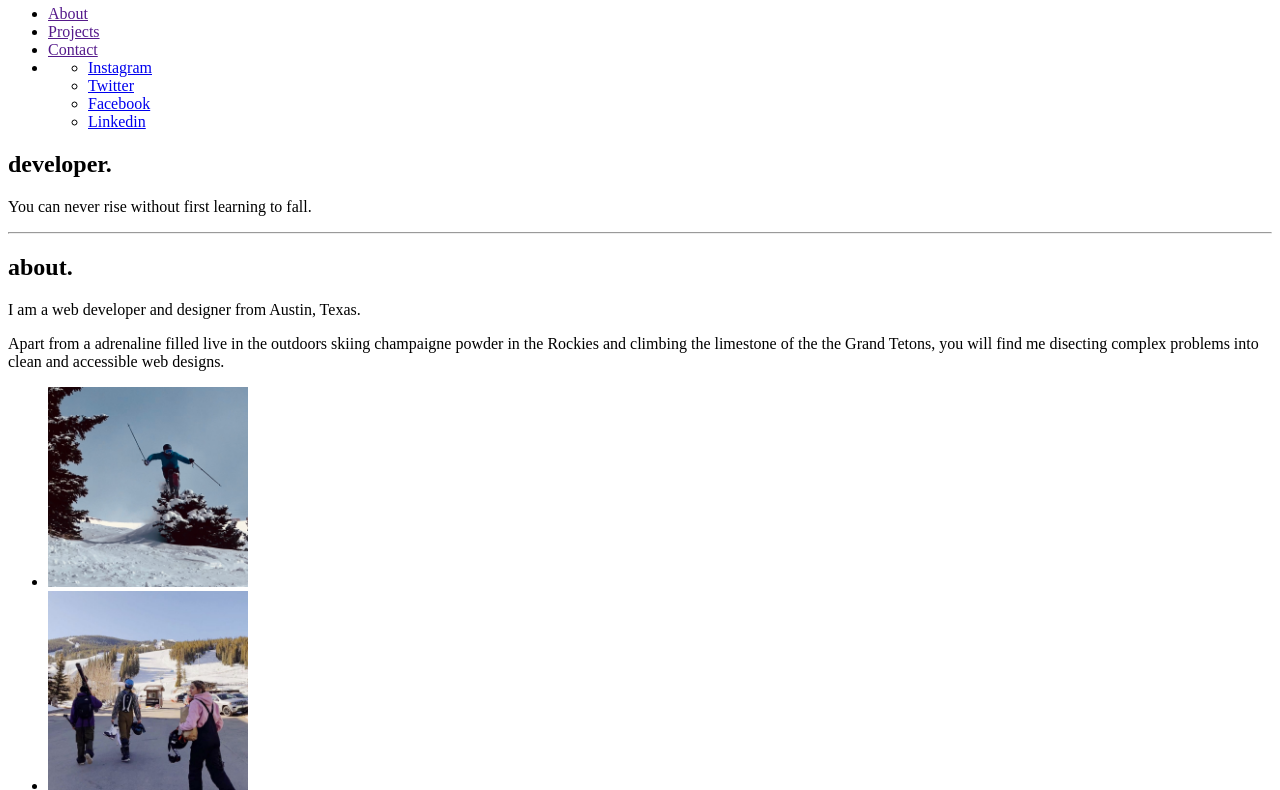
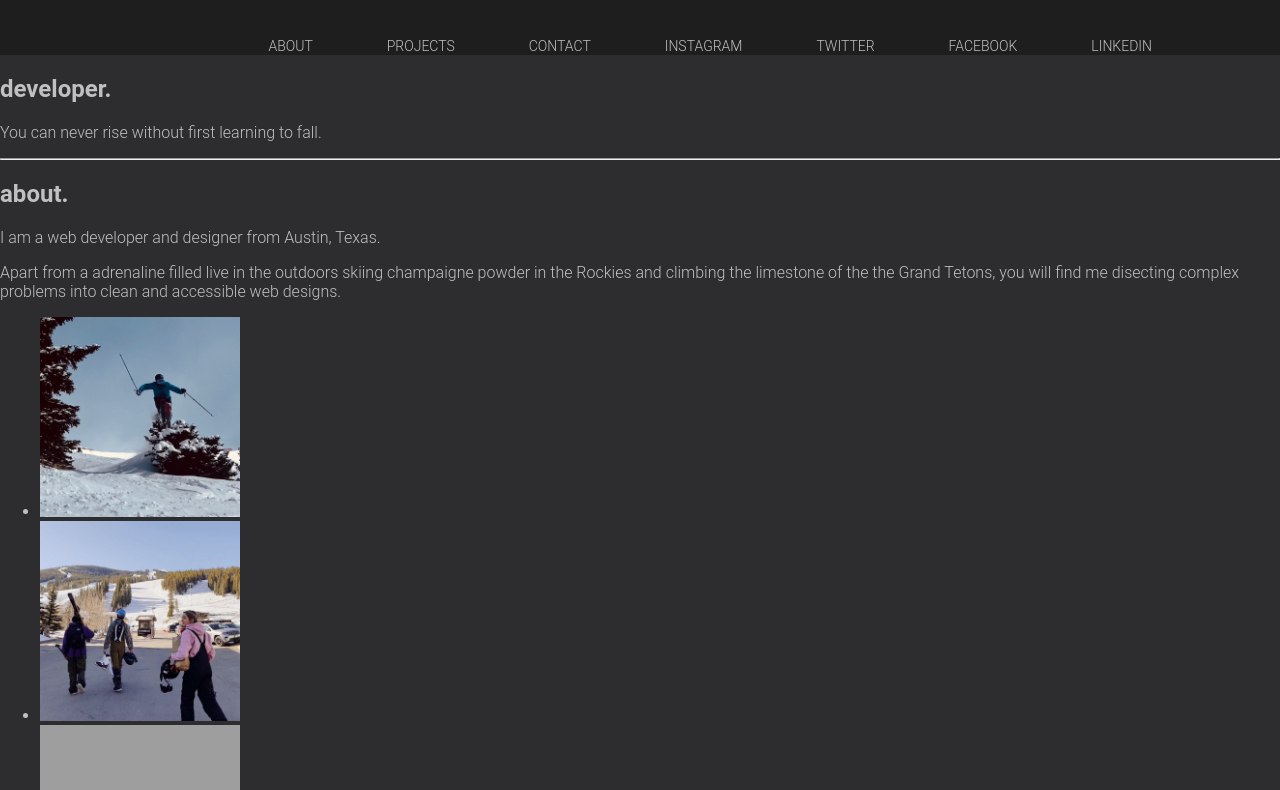
Before and after one commit to ajsherrill2/AS-Developer-Portfolio, a plain HTML site: page index.html in a window 1280 px wide. Shown: the part 75-865 px from the top of the page. Drawn offline with Linux system fonts and the light colour scheme; grey boxes are pictures that could not be loaded.

Commit message:
changes to index.html changed structure of header tag, changes to style.css added styles for navbar

```diff
--- a/assets/css/style.css
+++ b/assets/css/style.css
@@ -1,12 +1,84 @@
 :root {
-    /* theme from Visual Studio Code Blueberry dark theme */
-    --gray-blue: #506477;
-    --pale-blue: #7390aa;
-    --white-blue: #91b4d5;
-    --sky-blue: #add7ff;
-    --toothpaste-white: #e4f0fb;
-    --bright-mint: #27e8a7;
-    --pale-mint: #32ae85;
-    --gray-mint: #42675a;
-    --bright-red: #df4576;
+    /* theme from https://www.color-hex.com/color-palette/98179 dark theme */
+    --blue: #007acc;
+    --gray-1: #c0c0c0;
+    --gray-2: #3e3e42;
+    --gray-3: #2d2d30;
+    --black-1: #252526;
+    --black-2: #1e1e1e;
 }
+
+body {
+    margin: 0;
+    background: var(--gray-3);
+    font-family: 'Roboto', sans-serif;
+    font-weight: 300;
+    color: var(--gray-1);
+}
+
+.container {
+    width: 80%;
+    margin: 0 auto;
+}
+
+header {
+    background: var(--black-2);
+}
+
+header::after {
+    content: '';
+    display: table;
+    clear: both;
+}
+
+.logo {
+    float: left;
+}
+
+nav {
+    float: right;
+}
+
+nav ul {
+    margin: 0;
+    padding: 0;
+    list-style: none;
+}
+
+nav li {
+    display: inline-block;
+    margin-left: 70px;
+    padding-top: 30px;
+
+    position: relative;
+}
+
+nav a {
+    color: var(--gray-1);
+    text-decoration: none;
+    text-transform: uppercase;
+    font-size: 14px;
+}
+
+nav a:hover {
+    color: whitesmoke;
+    transition: all ease-out 250ms;
+}
+
+nav a:before {
+    content: '';
+    display: block;
+    height: 3px;
+    width: 100%;
+    background-color: var(--gray-1);
+
+    position: absolute;
+    top: 0;
+    width: 0%;
+
+    transition: all ease-in-out 250ms;
+}
+
+nav a:hover::before {
+    width: 100%;
+}
--- a/index.html
+++ b/index.html
@@ -4,6 +4,7 @@
 <head>
     <meta charset="UTF-8" />
     <meta name="viewport" content="width=device-width, initial-scale=1.0" />
+    <link href="https://fonts.google.com/share?selection.family=Roboto:wght@300">
     <!-- linking index.html to reset.css -->
     <link rel="stylesheet" href="./assets/css/reset.css" />
     <!-- linking index.html to style.css -->
@@ -14,20 +15,19 @@
 <body>
 
     <header>
-        <h1>Adam Sherrill</h1>
+        <div class="container">
+            <h1 class="logo">Adam Sherrill</h1>
             <nav>
                 <ul>
                     <li>
-                    <a href="">About</a>
+                        <a href="#">About</a>
                     </li>
                     <li>
-                    <a href="">Projects</a>
+                        <a href="#">Projects</a>
                     </li>
                     <li>
-                    <a href="">Contact</a>
+                        <a href="#">Contact</a>
                     </li>
-                <li>
-                    <ul>
                     <li>
                         <a href="https://www.instagram.com/aj.sherrill/" title="Follow me on Instagram" target="_blank">Instagram</a>
                     </li>
@@ -41,9 +41,8 @@
                         <a href="https://www.linkedin.com/in/adam-sherrill-5159a9244/" title="Follow me on Linkedin" target="_blank">Linkedin</a>
                     </li>
                 </ul>
-                </li>
-            </ul>
             </nav>
+        </div>
     </header>
 
     <!-- removed for now
```
Lines whose indentation alone changed are shown as unchanged.
